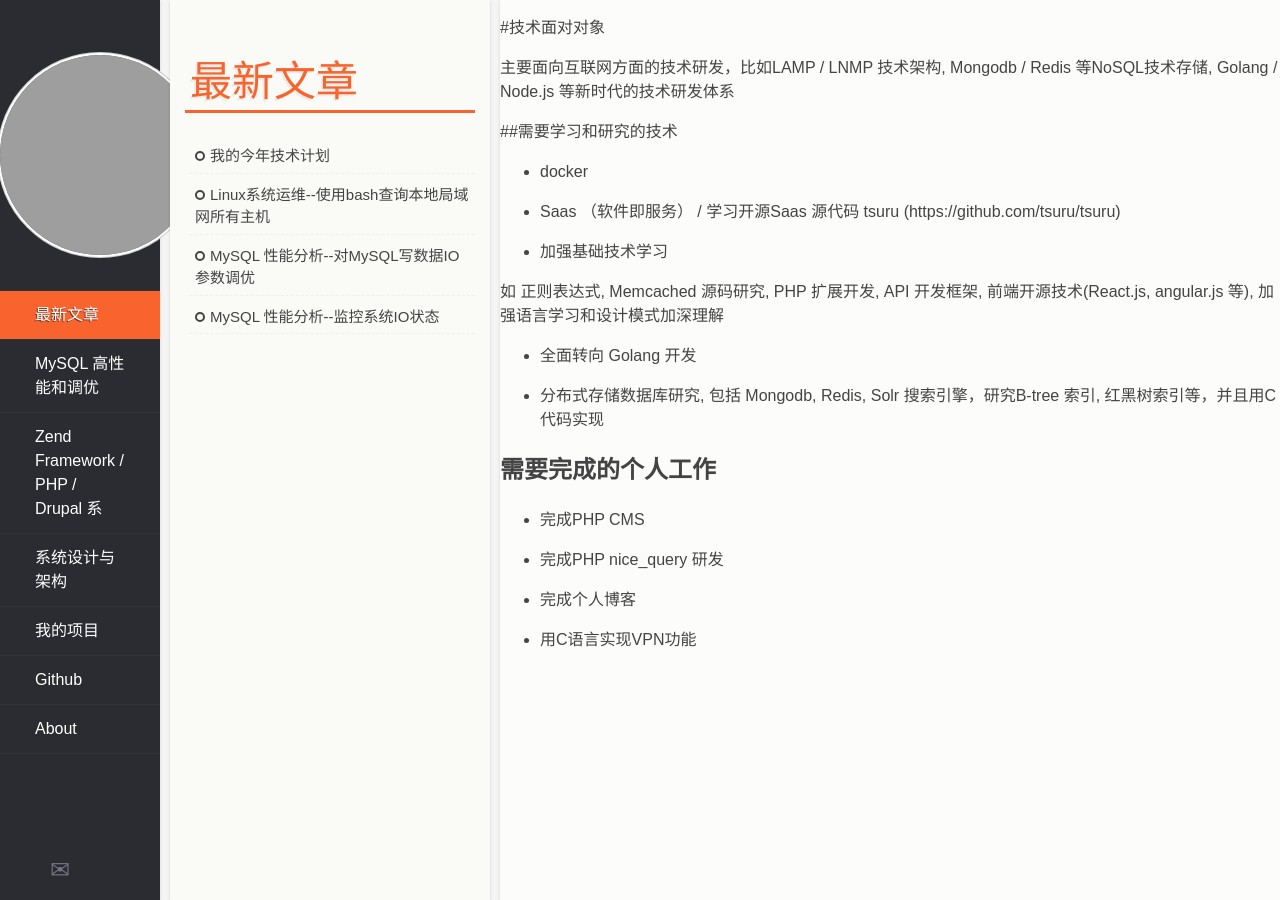
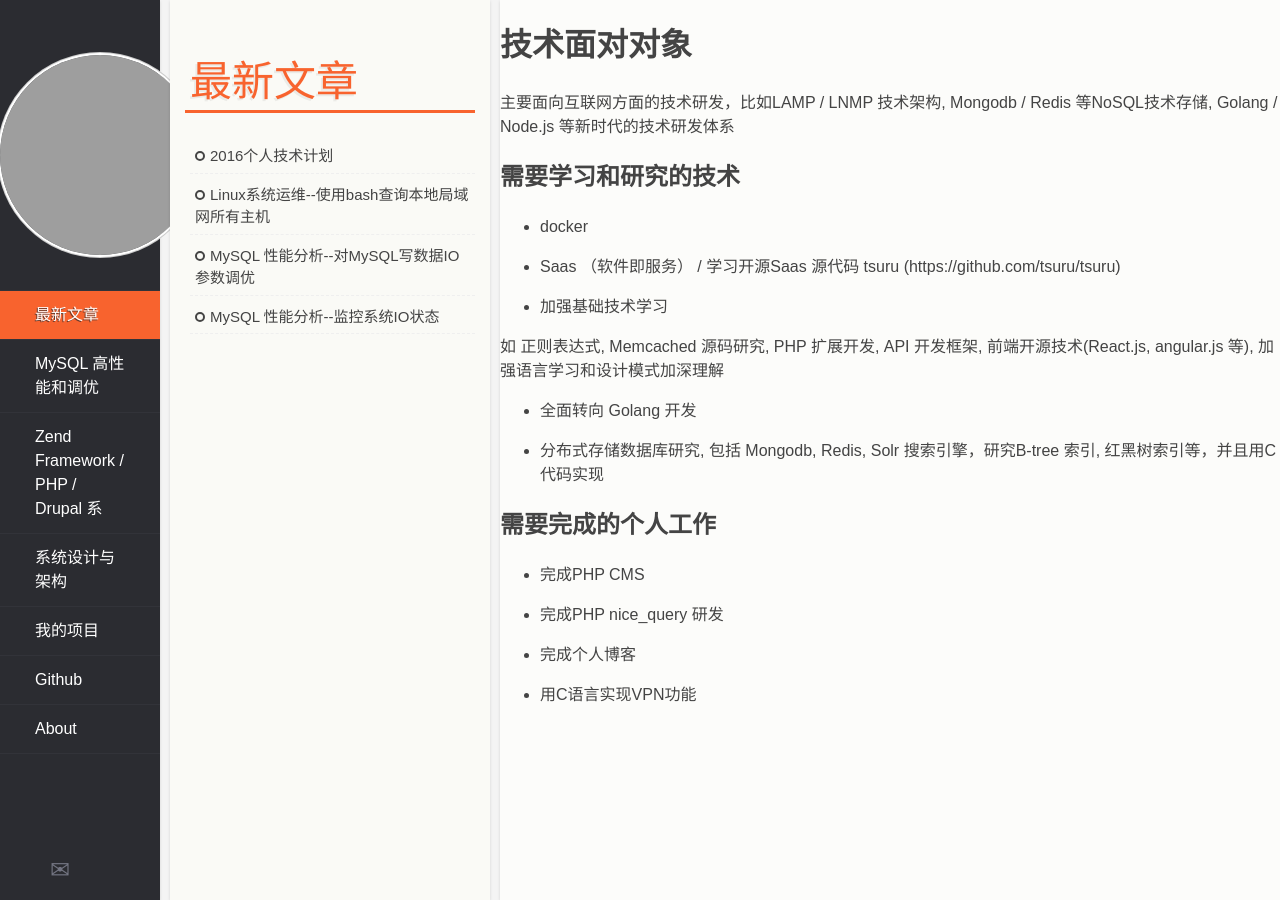
Before and after one commit to jackey/jackey.github.com, a Jekyll site: the page built from _posts/2016-02-28-my-tech-plan-in-this-year.md, in a window 1280 px wide. Built offline with Jekyll 4.4.1, drawn with Linux system fonts in a browser that asks for light colours; some web fonts are replaced; grey boxes are pictures that could not be loaded.

```diff
--- a/_posts/2016-02-28-my-tech-plan-in-this-year.md
+++ b/_posts/2016-02-28-my-tech-plan-in-this-year.md
@@ -1,15 +1,15 @@
 ---
 layout: default
-title: 我的今年技术计划
+title: 2016个人技术计划
 description: 技术在进步 人也需要进步； 在这里列出今年2016年需要学习的最新技术
 tags: [Web开发, docker, golang, 技术学习]
 ---
 
-#技术面对对象
+# 技术面对对象
 
 主要面向互联网方面的技术研发，比如LAMP / LNMP 技术架构, Mongodb / Redis 等NoSQL技术存储, Golang / Node.js 等新时代的技术研发体系
 
-##需要学习和研究的技术
+## 需要学习和研究的技术
 
 * docker
 
```
